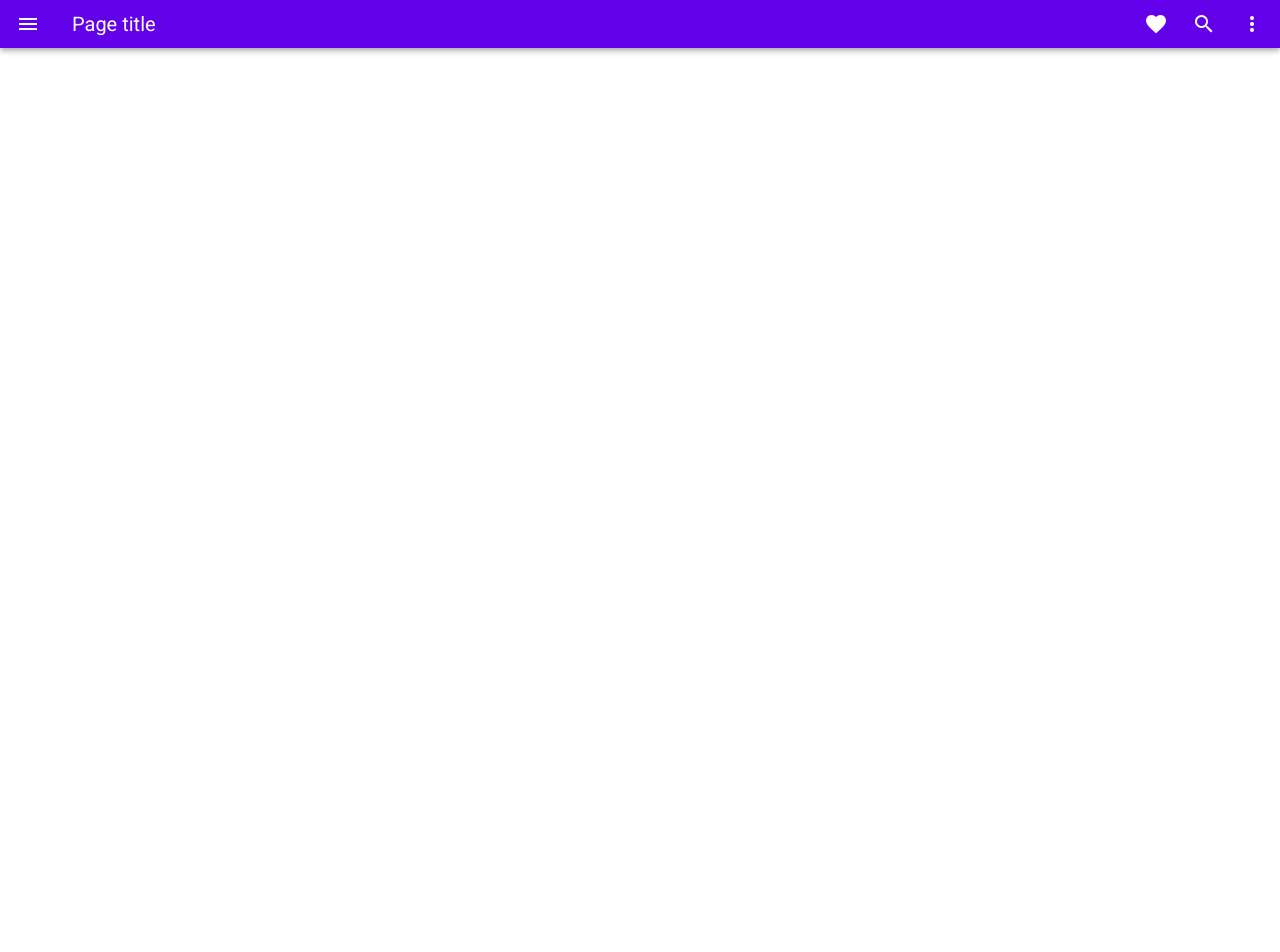
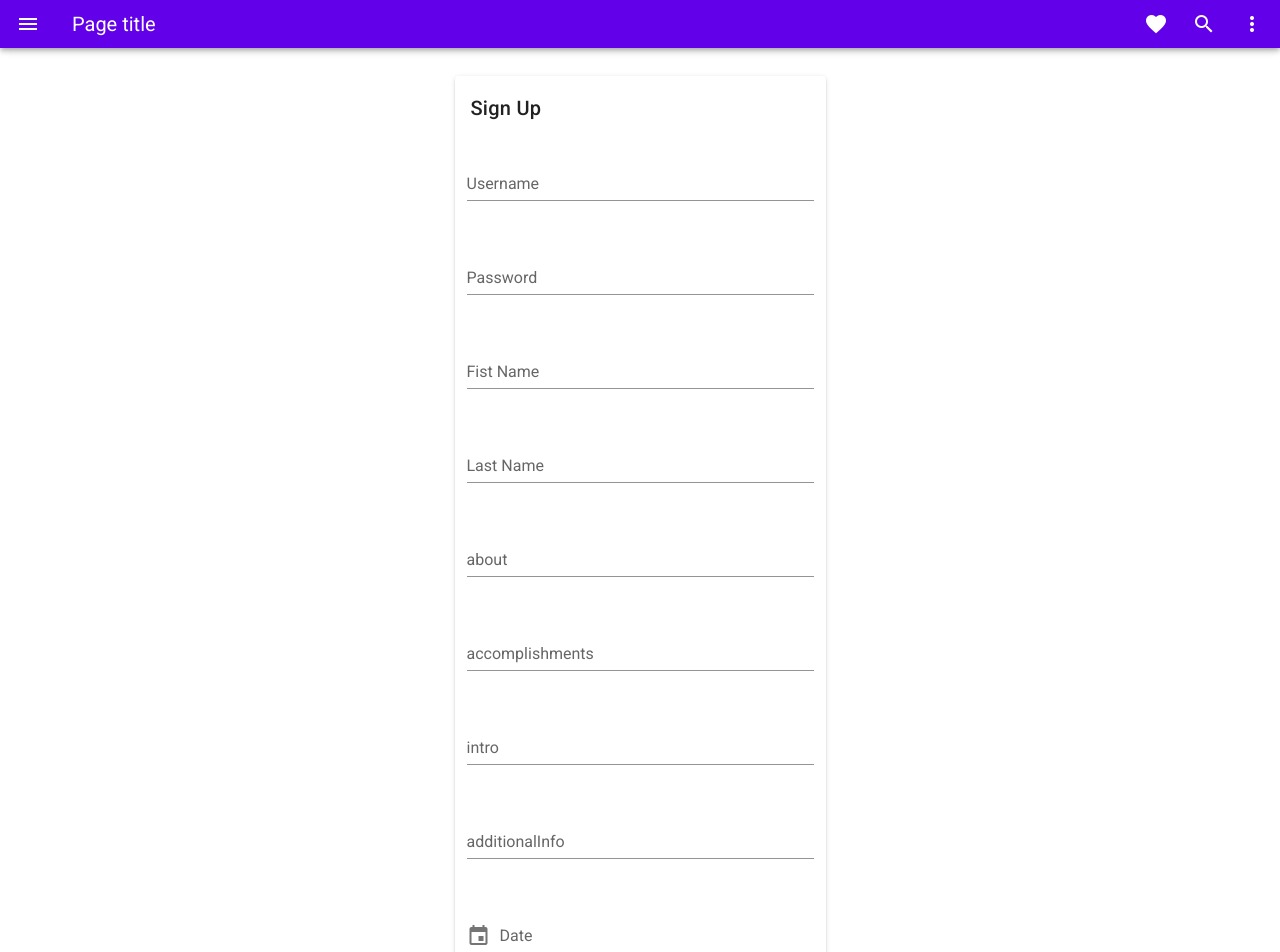
Before and after one commit to Atelier-Developers/alethia, a Vue app in the folder front/: page /signup in a window 1280 px wide. Shown: the top 952 px of the page. Before the commit the page ends 800 px from the top, so only its background shows below. Built offline with nearby package versions, Linux system fonts and the light colour scheme.

Commit message:
add signup

```diff
--- a/front/package.json
+++ b/front/package.json
@@ -8,8 +8,10 @@
     "lint": "vue-cli-service lint"
   },
   "dependencies": {
+    "axios": "^0.21.1",
     "core-js": "^3.6.5",
     "vue": "^2.6.14",
+    "vue-axios": "^3.2.4",
     "vue-router": "^3.5.2",
     "vuetify": "^2.4.0",
     "vuex": "^3.6.2"
--- a/front/src/App.vue
+++ b/front/src/App.vue
@@ -48,7 +48,7 @@
       </v-app-bar>
     </div>
 
-    <v-main>
+    <v-main class="pt-16">
       <router-view class="fill-height"></router-view>
     </v-main>
     <!--    <v-main class="mt-16">-->
--- /dev/null
+++ b/front/src/api/api.js
@@ -0,0 +1,6 @@
+const API_PERFIX = 'http://localhost:7000' + '/';
+console.log(process)
+
+export const API = {
+	signup: API_PERFIX + 'register',
+}
--- a/front/src/router/index.js
+++ b/front/src/router/index.js
@@ -25,11 +25,11 @@ const routes = [
         name: 'Login',
         component: () => import("@/views/Login"),
     },
-    // {
-    //     path: '/signup',
-    //     name: 'Signup',
-    //     component: () => import("@/views/SignUp"),
-    // },
+    {
+        path: '/signup',
+        name: 'Signup',
+        component: () => import("@/views/Signup"),
+    },
     // {
     //     path: '*',
     //     name: 'Error404',
--- a/front/src/store/index.js
+++ b/front/src/store/index.js
@@ -3,6 +3,7 @@ import Vuex from 'vuex'
 import PostsModules from './modules/posts-module'
 import NotifModules from './modules/notif-module'
 import UserModules from './modules/user-module'
+import SignupModules  from './modules/sign-up-module'
 
 Vue.use(Vuex)
 
@@ -10,6 +11,7 @@ export default new Vuex.Store({
     modules: {
         PostsModules,
         NotifModules,
-        UserModules
+        UserModules,
+        SignupModules
     }
 })
--- /dev/null
+++ b/front/src/store/modules/sign-up-module/index.js
@@ -0,0 +1,26 @@
+import axios from 'axios'
+import {API} from '@/api/api'
+
+const state = {};
+
+const mutations = {};
+
+const actions = {
+    async signup(context, payload) {
+        console.log(payload)
+        console.log(API.signup)
+        let res = await axios.post(API.signup, payload);
+        return res;
+    }
+};
+
+const getters = {};
+
+
+export default {
+    namespaced: true,
+    state,
+    mutations,
+    actions,
+    getters
+}
--- a/front/src/views/Login.vue
+++ b/front/src/views/Login.vue
@@ -1,8 +1,11 @@
 <template>
   <v-container>
-    <v-row>
+    <v-row justify="center">
       <v-col cols="4">
         <v-card>
+          <v-card-title>
+            Login
+          </v-card-title>
           <v-container>
             <v-row>
               <v-col cols="12">
--- /dev/null
+++ b/front/src/views/Signup.vue
@@ -0,0 +1,163 @@
+<template>
+  <v-container>
+    <v-row justify="center">
+      <v-col cols="4">
+        <v-card>
+          <v-card-title>
+            Sign Up
+          </v-card-title>
+          <v-container>
+            <v-form>
+              <v-row>
+                <v-col cols="12">
+                  <v-text-field
+                      label="Username"
+                      v-model="user.username"
+                  />
+                </v-col>
+              </v-row>
+              <v-row>
+                <v-col cols="12">
+                  <v-text-field
+                      label="Password"
+                      type="password"
+                      v-model="user.password"
+                  />
+                </v-col>
+              </v-row>
+              <v-row>
+                <v-col cols="12">
+                  <v-text-field
+                      label="Fist Name"
+                      v-model="user.first_name"
+                  />
+                </v-col>
+              </v-row>
+              <v-row>
+                <v-col cols="12">
+                  <v-text-field
+                      label="Last Name"
+                      v-model="user.last_name"
+                  />
+                </v-col>
+              </v-row>
+              <v-row>
+                <v-col cols="12">
+                  <v-text-field
+                      label="about"
+                      v-model="user.about"
+                  />
+                </v-col>
+              </v-row>
+              <v-row>
+                <v-col cols="12">
+                  <v-text-field
+                      label="accomplishments"
+                      v-model="user.accomplishments"
+                  />
+                </v-col>
+              </v-row>
+              <v-row>
+                <v-col cols="12">
+                  <v-text-field
+                      label="intro"
+                      v-model="user.intro"
+                  />
+                </v-col>
+              </v-row>
+              <v-row>
+                <v-col cols="12">
+                  <v-text-field
+                      label="additionalInfo"
+                      v-model="user.additional_info"
+                  />
+                </v-col>
+              </v-row>
+              <v-row>
+                <v-col cols="12">
+                  <v-menu
+                      ref="menu1"
+                      v-model="menu1"
+                      :close-on-content-click="false"
+                      transition="scale-transition"
+                      offset-y
+                      max-width="290px"
+                      min-width="auto"
+                  >
+                    <template v-slot:activator="{ on, attrs }">
+                      <v-text-field
+                          v-model="user.birth_date"
+                          label="Date"
+                          hint="MM/DD/YYYY format"
+                          persistent-hint
+                          prepend-icon="mdi-calendar"
+                          v-bind="attrs"
+                          @blur="date = parseDate(user.birth_date)"
+                          v-on="on"
+                      ></v-text-field>
+                    </template>
+                    <v-date-picker
+                        v-model="user.birth_date"
+                        no-title
+                        @input="menu1 = false"
+                    ></v-date-picker>
+                  </v-menu>
+                </v-col>
+              </v-row>
+              <v-row>
+                <v-col cols="3">
+                  <v-btn
+                      @click="sendSignup()"
+                  >
+                    LOG IN
+                  </v-btn>
+                </v-col>
+              </v-row>
+            </v-form>
+          </v-container>
+        </v-card>
+      </v-col>
+    </v-row>
+  </v-container>
+</template>
+
+<script>
+import {mapActions} from "vuex";
+
+export default {
+  name: "Signup",
+  data: () => ({
+    user: {
+      about: "",
+      accomplishments: "",
+      additional_info: "",
+      birth_date: '',
+      first_name: "",
+      intro: "",
+      last_name: "",
+      password: "",
+      username: ''
+    },
+    date: null,
+  }),
+  methods: {
+    ...mapActions('SignupModules', ["signup"]),
+    parseDate(date) {
+      let x = new Date(date)
+      console.log(x.toUTCString())
+      console.log(x.toISOString())
+      return date;
+    },
+    sendSignup(){
+      console.log("k");
+      this.user.birthDate = (new Date(this.user.birthDate)).toISOString();
+      this.signup(this.user);
+      console.log("k");
+    }
+  }
+}
+</script>
+
+<style scoped>
+
+</style>
```
Also changed, not shown: 1 other file (tests, documents, lock files or other folders).
